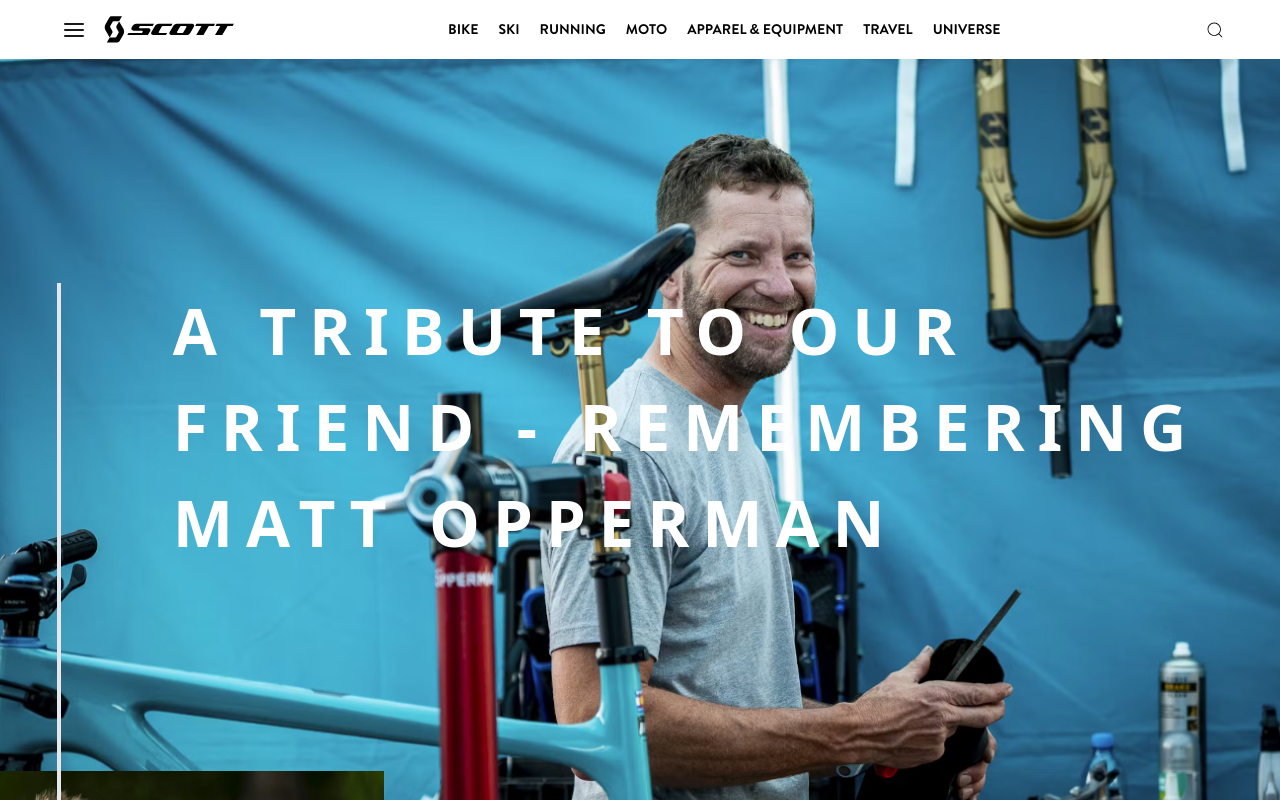
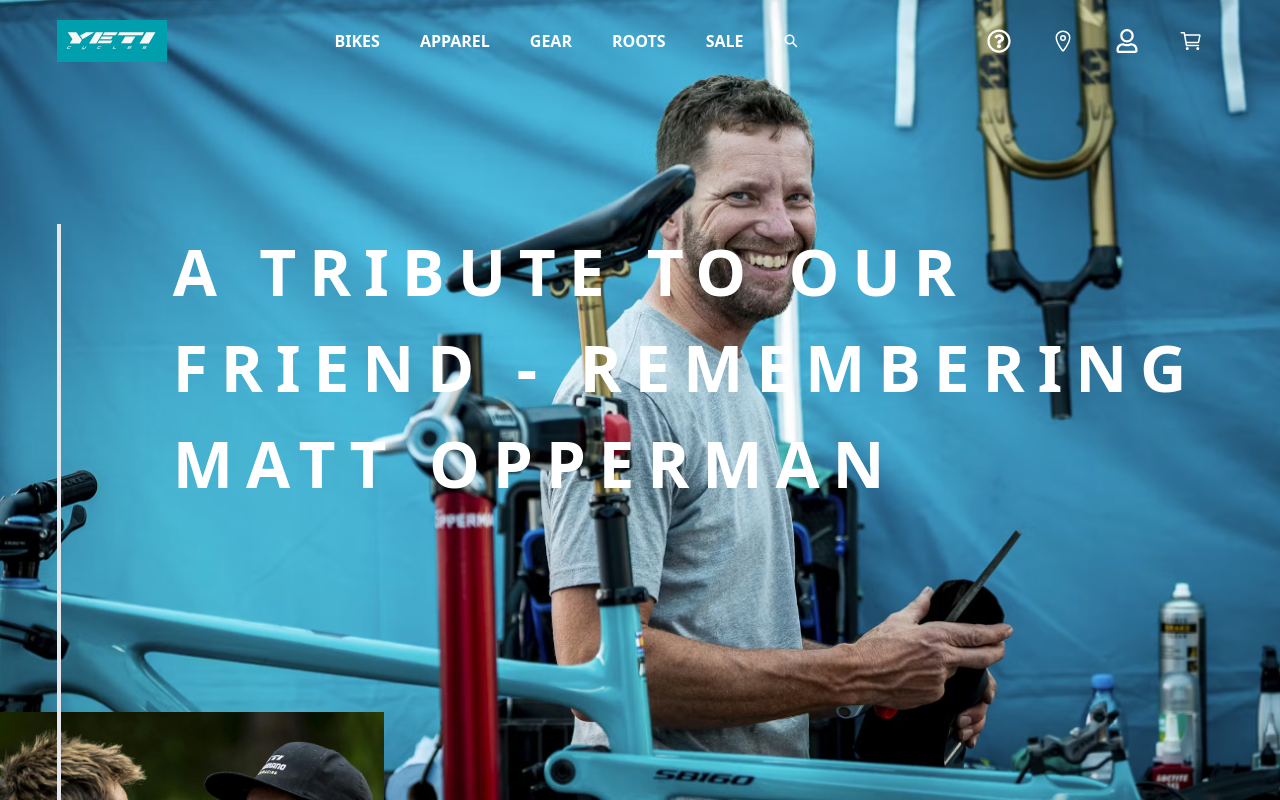
Before and after one commit to ari889/sports-ecommerce, a Next.js app: page / in a window 1280 px wide. Shown: the top 800 px of the page. Built offline with nearby package versions, Linux system fonts and the light colour scheme.

Commit message:
Fix Header

```diff
--- a/app/layout.tsx
+++ b/app/layout.tsx
@@ -9,6 +9,11 @@
   variable: "--brandon_grotesque",
   weight: "900",
 });
+
+export const metadata = {
+  title: "Drais Bicycle",
+  description: "Drais Bicycle",
+};
 
 export default function RootLayout({
   children,
--- a/components/common/header/Header.tsx
+++ b/components/common/header/Header.tsx
@@ -1,135 +1,46 @@
 "use client";
 
 import Image from "next/image";
-import React, { MouseEvent, useEffect, useRef, useState } from "react";
-import { CiSearch } from "react-icons/ci";
-import { IoMdClose } from "react-icons/io";
-import Categories from "./Categories";
-import { useHeaderContext } from "@/hooks/useHeaderContext";
+import { FaRegQuestionCircle, FaRegUser } from "react-icons/fa";
+import {
+  IoCartOutline,
+  IoLocationOutline,
+  IoSearchSharp,
+} from "react-icons/io5";
+import Nav from "./Nav";
+
+const navItems: { id: number; name: string | JSX.Element }[] = [
+  { id: 1, name: "Bikes" },
+  { id: 1, name: "Apparel" },
+  { id: 1, name: "Gear" },
+  { id: 1, name: "Roots" },
+  { id: 1, name: "Sale" },
+  { id: 1, name: <IoSearchSharp /> },
+];
+
+const cartItems: { id: number; name: string | JSX.Element }[] = [
+  { id: 1, name: <FaRegQuestionCircle /> },
+  { id: 1, name: <IoLocationOutline /> },
+  { id: 1, name: <FaRegUser /> },
+  { id: 1, name: <IoCartOutline /> },
+];
 
 const Header = () => {
-  const [showSearch, setShowSearch] = useState<boolean>(false);
-  const formRef = useRef<HTMLFormElement>(null);
-  const { showSideBar, setShowSideBar } = useHeaderContext();
+  return (
+    <header className="sticky top-0 flex-col flex bg-transparent w-full z-[400]">
+      <div className="h-[82px] px-[4.44vw] flex flex-row justify-between items-center">
+        <div className="bg-[#009fad]">
+          <Image
+            src="/images/logo/yeti.svg"
+            width={110}
+            height={42}
+            alt="Yeti Logo"
+          />
+        </div>
+        <Nav navItems={navItems} />
 
-  const handleShowSearch = (e: React.MouseEvent) => {
-    e.preventDefault();
-    setShowSearch((prev) => !prev);
-  };
-
-  useEffect(() => {
-    const handleClickOutside = (event: Event) => {
-      if (formRef.current && !formRef.current.contains(event.target as Node)) {
-        setShowSearch(false);
-      }
-    };
-
-    if (showSearch) {
-      document.addEventListener("mousedown", handleClickOutside);
-    } else {
-      document.removeEventListener("mousedown", handleClickOutside);
-    }
-
-    return () => {
-      document.removeEventListener("mousedown", handleClickOutside);
-    };
-  }, [showSearch]);
-
-  const handleOpenSidebar = (e: MouseEvent) => {
-    e.preventDefault();
-
-    setShowSideBar((prev) => !prev);
-  };
-
-  return (
-    <header className="container flex flex-row-reverse lg:flex-row items-center">
-      <button
-        onClick={handleOpenSidebar}
-        className="flex flex-col items-center justify-center w-10 h-10"
-      >
-        <div
-          className={`w-5 h-0.5 bg-[#1a1a1a] rounded-full transition-transform ${
-            showSideBar ? "rotate-45 translate-y-1.5" : ""
-          }`}
-        ></div>
-        <div
-          className={`w-5 h-0.5 bg-[#1a1a1a] rounded-full my-1 transition-opacity ${
-            showSideBar ? "opacity-0" : "opacity-100"
-          }`}
-        ></div>
-        <div
-          className={`w-5 h-0.5 bg-[#1a1a1a] rounded-full transition-transform ${
-            showSideBar ? "-rotate-45 -translate-y-1.5" : ""
-          }`}
-        ></div>
-      </button>
-
-      <div className="flex flex-row justify-between items-center w-full">
-        <Image
-          src="/images/logo/logo.svg"
-          alt="Logo"
-          width={150}
-          height={70}
-          className="px-2.5 py-4"
-        />
-        <div className="flex flex-row justify-end md:justify-between items-center relative w-full h-12">
-          <ul className="hidden flex-row justify-center items-center mx-auto md:flex">
-            <li className="font-brandonGrotesque uppercase font-bold text-sm leading-5 px-2.5 py-4 border-b border-b-transparent transition delay-75 cursor-pointer hover:border-b-[#008ae6]">
-              Bike
-            </li>
-            <li className="font-brandonGrotesque uppercase font-bold text-sm leading-5 px-2.5 py-4 border-b border-b-transparent transition delay-75 cursor-pointer hover:border-b-[#008ae6]">
-              Ski
-            </li>
-            <li className="font-brandonGrotesque uppercase font-bold text-sm leading-5 px-2.5 py-4 border-b border-b-transparent transition delay-75 cursor-pointer hover:border-b-[#008ae6]">
-              Running
-            </li>
-            <li className="font-brandonGrotesque uppercase font-bold text-sm leading-5 px-2.5 py-4 border-b border-b-transparent transition delay-75 cursor-pointer hover:border-b-[#008ae6]">
-              Moto
-            </li>
-            <li className="font-brandonGrotesque uppercase font-bold text-sm leading-5 px-2.5 py-4 border-b border-b-transparent transition delay-75 cursor-pointer hover:border-b-[#008ae6]">
-              Apparel & Equipment
-            </li>
-            <li className="font-brandonGrotesque uppercase font-bold text-sm leading-5 px-2.5 py-4 border-b border-b-transparent transition delay-75 cursor-pointer hover:border-b-[#008ae6]">
-              Travel
-            </li>
-            <li className="font-brandonGrotesque uppercase font-bold text-sm leading-5 px-2.5 py-4 border-b border-b-transparent transition delay-75 cursor-pointer hover:border-b-[#008ae6]">
-              Universe
-            </li>
-          </ul>
-          <button className="cursor-pointer" onClick={handleShowSearch}>
-            <CiSearch className="text-xl" />
-          </button>
-          <form
-            ref={formRef}
-            className={`absolute top-0 right-0 h-full bg-white border border-[#b3b3b3] transition-all duration-300 ease-in-out flex items-center z-10 ${
-              showSearch
-                ? "w-[calc(100%+150px)] sm:w-full opacity-100 scale-x-100"
-                : "w-0 opacity-0 scale-x-0"
-            }`}
-            style={{
-              transformOrigin: "right",
-              transition:
-                "transform 0.3s ease-in-out, opacity 0.3s ease-in-out, width 0.3s ease-in-out",
-            }}
-          >
-            <div className="w-10 h-10 flex items-center justify-center">
-              <CiSearch className="text-xl" />
-            </div>
-            <input
-              type="text"
-              placeholder="I'm Looking for"
-              className="w-full h-full focus:outline-none py-2 text-base"
-            />
-            <button
-              className="w-10 h-10 flex items-center justify-center cursor-pointer"
-              onClick={handleShowSearch}
-            >
-              <IoMdClose className="text-xl" />
-            </button>
-          </form>
-        </div>
+        <Nav navItems={cartItems} anchorClass="text-2xl" />
       </div>
-      <Categories />
     </header>
   );
 };
--- /dev/null
+++ b/components/common/header/Nav.tsx
@@ -0,0 +1,92 @@
+"use client";
+import { motion } from "framer-motion";
+import { MouseEvent, useState } from "react";
+
+const Nav = ({
+  navItems,
+  anchorClass = "text-base",
+}: {
+  navItems: { id: number; name: string | JSX.Element }[];
+  anchorClass?: string;
+}) => {
+  const [hoveredIndex, setHoveredIndex] = useState<number | null>(null);
+  const [hoveredWidth, setHoveredWidth] = useState<number>(0);
+  const [hoveredLeft, setHoveredLeft] = useState<number>(0);
+  const [previousHoveredIndex, setPreviousHoveredIndex] = useState<
+    number | null
+  >(null);
+
+  const handleMouseEnter = (
+    index: number,
+    event: MouseEvent<HTMLAnchorElement>
+  ) => {
+    setPreviousHoveredIndex(hoveredIndex);
+    setHoveredIndex(index);
+
+    const target = event.currentTarget as HTMLElement;
+    const textElement = target.querySelector("span");
+
+    if (textElement) {
+      const textWidth = textElement.offsetWidth;
+      const middlePosition = target.offsetLeft + target.offsetWidth / 2;
+
+      setHoveredWidth(textWidth);
+      setHoveredLeft(middlePosition - textWidth / 2);
+    }
+  };
+
+  const handleMouseLeave = () => {
+    setHoveredIndex(null); // Reset hovered index when mouse leaves
+    setHoveredWidth(0); // Reset the width to 0
+  };
+  return (
+    <div className="relative">
+      <ul className="flex flex-row justify-center items-center h-10">
+        {navItems.map(
+          (item: { id: number; name: string | JSX.Element }, index: number) => (
+            <li key={item?.id} className="h-8 flex items-center">
+              <a
+                href="#"
+                className={`text-white ${anchorClass} uppercase font-bold px-5 leading-none`}
+                onMouseEnter={(event) => handleMouseEnter(index, event)}
+                onMouseLeave={handleMouseLeave}
+              >
+                <span>{item?.name}</span> {/* Wrap text in <span> */}
+              </a>
+            </li>
+          )
+        )}
+      </ul>
+
+      <motion.div
+        className="absolute bottom-0 left-0 h-[2px] bg-white"
+        style={{
+          width: hoveredWidth,
+          left: hoveredLeft,
+        }}
+        initial={{
+          width: 0,
+          left: hoveredLeft,
+        }}
+        animate={{
+          width: hoveredWidth,
+          left: hoveredLeft,
+        }}
+        transition={{
+          type: "spring",
+          stiffness: 200,
+          damping: 25,
+          duration: 0.3,
+          ease:
+            previousHoveredIndex &&
+            hoveredIndex &&
+            previousHoveredIndex < hoveredIndex
+              ? "easeOut"
+              : "easeIn",
+        }}
+      />
+    </div>
+  );
+};
+
+export default Nav;
--- a/components/pages/home/Banner.tsx
+++ b/components/pages/home/Banner.tsx
@@ -5,7 +5,7 @@
   return (
     <div
       style={{ backgroundImage: "url('/images/banner/banner1.jpg')" }}
-      className="bg-fixed object-cover bg-cover bg-left-top bg-no-repeat min-h-screen flex flex-col justify-center px-[4.44vw] items-start py-56 relative"
+      className="bg-fixed object-cover bg-cover bg-left-top bg-no-repeat min-h-screen flex flex-col justify-center px-[4.44vw] items-start py-56 relative -mt-[82px]"
     >
       <div className="border-l-4 pl-14 relative z-10">
         <h1 className="text-white text-[5vw] uppercase font-bold leading-[1.5em] tracking-[0.2em] pl-14">
--- a/package.json
+++ b/package.json
@@ -9,7 +9,7 @@
     "lint": "next lint"
   },
   "dependencies": {
-    "framer-motion": "^12.4.10",
+    "framer-motion": "^12.5.0",
     "next": "14.2.24",
     "react": "^18",
     "react-dom": "^18",
```
Also changed, not shown: public/images/logo/yeti.svg (added), 1 other file (tests, documents, lock files or other folders).
